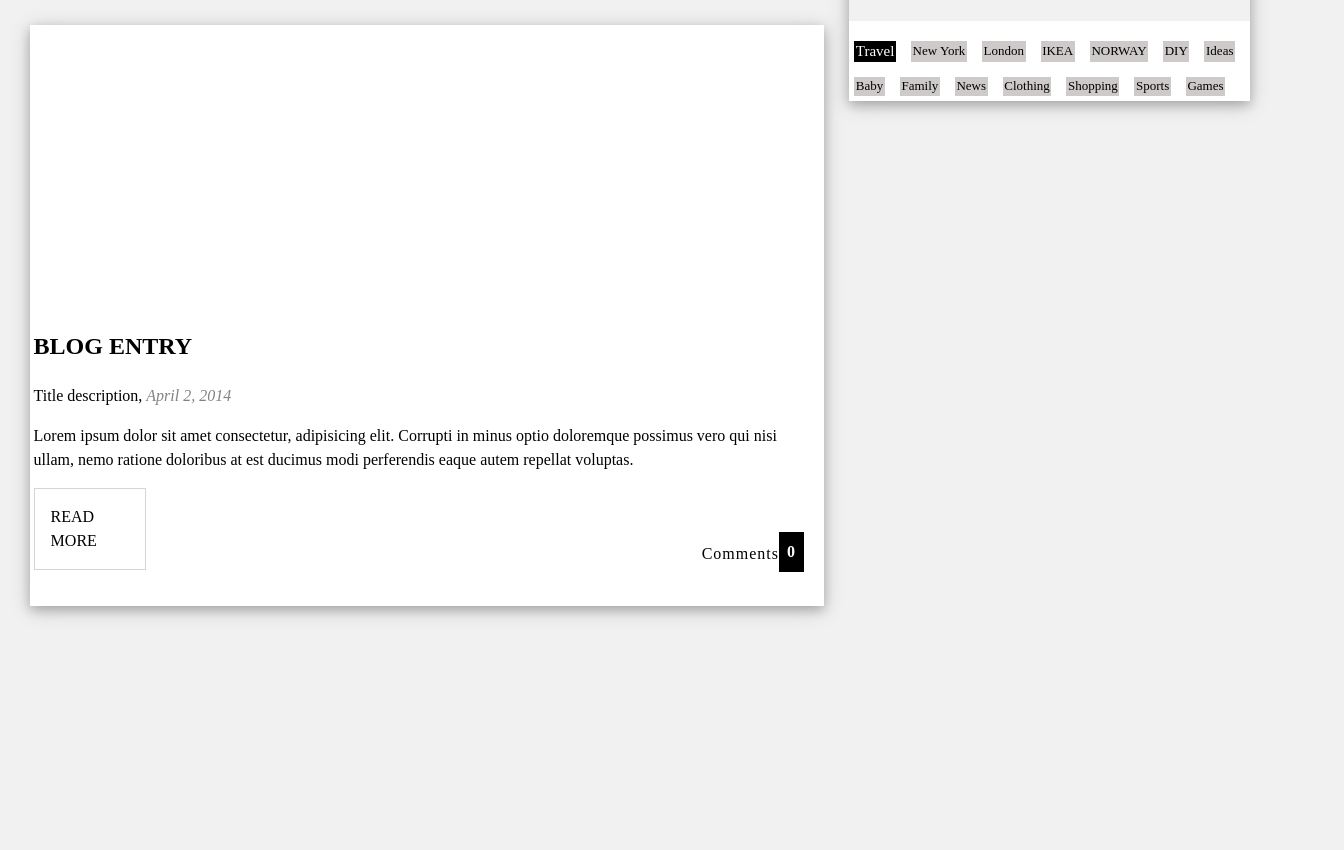
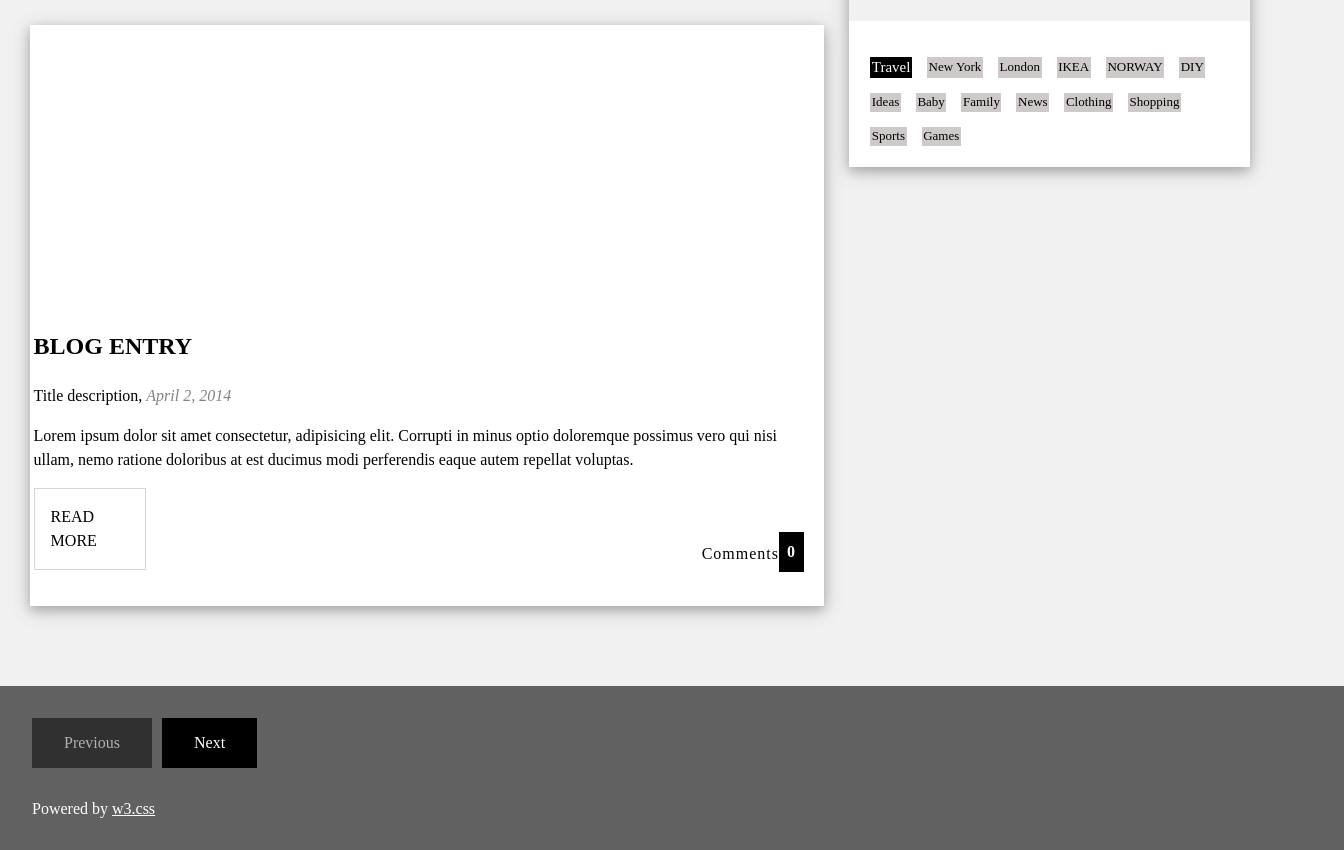
Before and after one commit to kngcl/block, a plain HTML site: page index.html in a window 1280 px wide. Shown: the part 753-1603 px from the top of the page, 1344 px wide, since content can reach past the window. Before the commit the page ends 1439 px from the top, so only its background shows below. Drawn offline with Linux system fonts and the light colour scheme.

Commit message:
add footer content and style

```diff
--- a/assets/styles/style.css
+++ b/assets/styles/style.css
@@ -1,5 +1,10 @@
 body {
   background-color:  #f1f1f1;
+  overflow-x: hidden;
+  margin: 0;
+}
+
+.containers {
   margin: 30px;
 }
 
@@ -128,6 +133,13 @@ body {
   width: 50px;
 }
 
+.bottom-right-paragraph p {
+  background-color:  #cecaca;
+  font-size: 13px;
+  padding: 0.1rem;
+  margin: 5px;
+}
+
 .right-middle-image p {
   display: flex;
   border-bottom: 1px solid #cecaca;
@@ -146,13 +158,7 @@ body {
   display: flex;
   flex-wrap: wrap;
   gap: 5px;
-}
-
-.bottom-right-paragraph p {
-  background-color:  #cecaca;
-  font-size: 13px;
-  padding: 0.1rem;
-  margin: 5px;
+  padding: 1rem;
 }
 
 .bottom-right-paragraph .travel {
@@ -161,3 +167,38 @@ body {
   font-size: 15px;
 
 }
+
+/* footer */
+.last-section {
+  background: #616161;
+  display: flex;
+  padding: 1rem 2rem;
+  width: 100%;
+  color: #fff;
+}
+
+.directions {
+  display: flex;
+  gap: 10px;
+}
+
+.previous,
+.next {
+  background-color: #000;
+  padding: 1rem 2rem;
+}
+
+.previous {
+  cursor: not-allowed;
+  opacity: 0.5;
+}
+
+.next:hover {
+  cursor: pointer;
+  background-color:  #f1f1f1;
+  color: #000;
+}
+
+.footer-link {
+  color: #fff;
+}
--- a/index.html
+++ b/index.html
@@ -8,6 +8,7 @@
     <link rel="stylesheet" href="assets/styles/style.css">
     </head>
 <body>
+    <div class="containers">
         <section class="heading">
             <div class="heading-details">
                 <h1 class="heading-title">MY BLOG</h1>
@@ -100,5 +101,16 @@
                         </div>
             </section>
         </div>
+    </div>
+     <!-- footer -->
+     <div class="last-section">
+        <footer>
+            <div class="directions">
+                <p class="previous">Previous</p>
+                <p class="next">Next</p>
+            </div>
+            <p>Powered by <a href="" class="footer-link">w3.css</a></p>
+        </footer>
+     </div>
 </body>
 </html>
```
Lines whose indentation alone changed are shown as unchanged.
